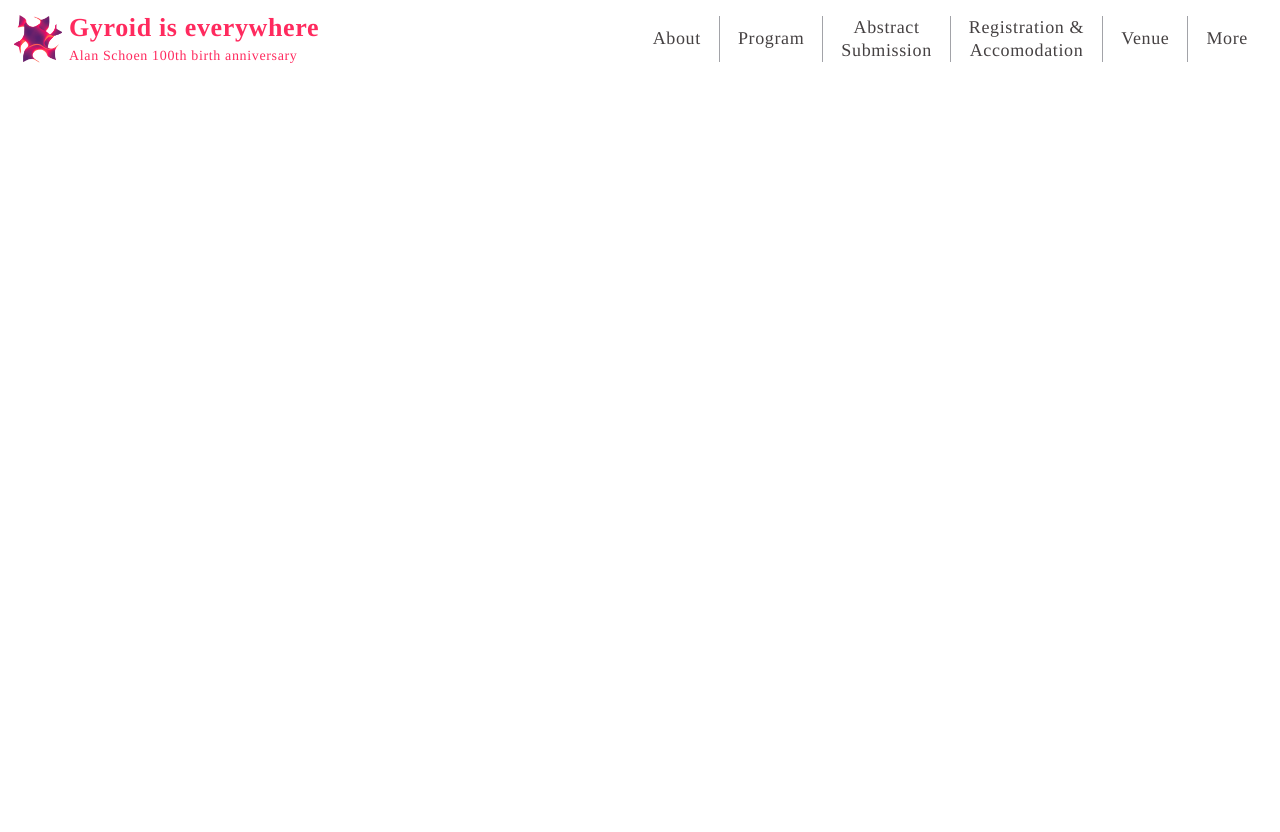
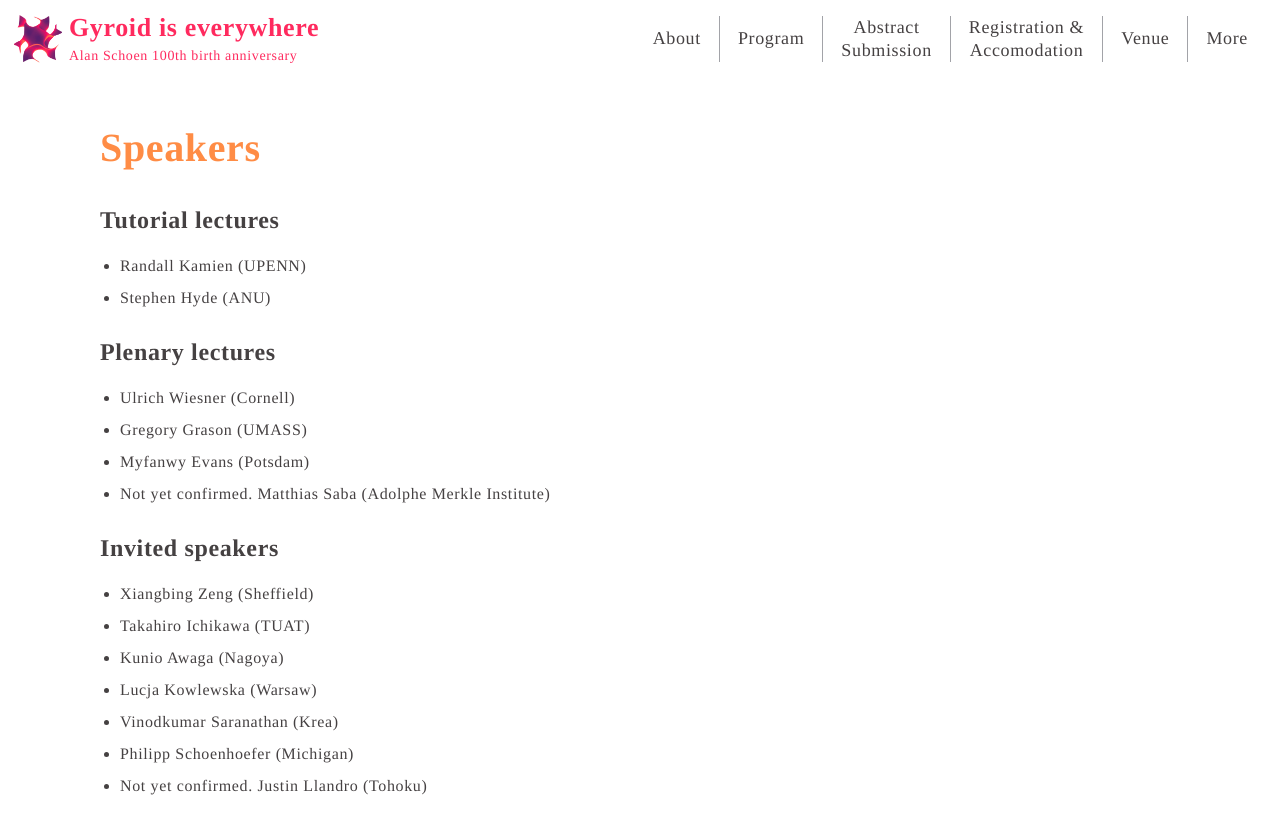
Before and after one commit to dorara-m/conference, a React (Create React App) app: page /program in a window 1280 px wide. Shown: the top 832 px of the page. Before the commit the page ends 800 px from the top, so only its background shows below. Built offline with nearby package versions, Linux system fonts and the light colour scheme.

Commit message:
update: program

```diff
--- a/src/App.jsx
+++ b/src/App.jsx
@@ -6,6 +6,7 @@ import SpNavi from "./components/spNavi/spNavi";
 import Footer from "./components/footer/footer";
 import Home from "./pages/home/Home";
 import About from "./pages/About";
+import Program from "./pages/Program";
 
 export default function App() {
   const isPC = window.innerWidth >= 768;
@@ -16,6 +17,7 @@ export default function App() {
         <Routes>
           <Route path="/" element={<Home />} />
           <Route path="/about" element={<About />} />
+          <Route path="/program" element={<Program />} />
         </Routes>
         {!isPC && <SpNavi />}
       </main>
--- a/src/App.scss
+++ b/src/App.scss
@@ -35,6 +35,7 @@ p {
     font-weight: bold;
   }
 }
+
 ol {
   margin-bottom: 24px;
   li {
--- a/src/components/section/section.scss
+++ b/src/components/section/section.scss
@@ -32,4 +32,12 @@ section {
       }
     }
   }
+
+  ul {
+    list-style: disc;
+    padding-left: 20px;
+    li + li {
+      margin-top: 8px;
+    }
+  }
 }
--- /dev/null
+++ b/src/pages/Program.jsx
@@ -0,0 +1,36 @@
+import Section from "../components/section/section";
+
+export default function Program() {
+  return (
+    <div className="About">
+      <h1 className="hidden">Program</h1>
+      <Section heading="Speakers">
+        <Section heading="Tutorial lectures" h3>
+          <ul>
+            <li>Randall Kamien (UPENN)</li>
+            <li>Stephen Hyde (ANU)</li>
+          </ul>
+        </Section>
+        <Section heading="Plenary lectures" h3>
+          <ul>
+            <li>Ulrich Wiesner (Cornell)</li>
+            <li>Gregory Grason (UMASS)</li>
+            <li>Myfanwy Evans (Potsdam)</li>
+            <li>Not yet confirmed. Matthias Saba (Adolphe Merkle Institute)</li>
+          </ul>
+        </Section>
+        <Section heading="Invited speakers" h3>
+          <ul>
+            <li>Xiangbing Zeng (Sheffield)</li>
+            <li>Takahiro Ichikawa (TUAT)</li>
+            <li>Kunio Awaga (Nagoya)</li>
+            <li>Lucja Kowlewska (Warsaw)</li>
+            <li>Vinodkumar Saranathan (Krea)</li>
+            <li>Philipp Schoenhoefer (Michigan)</li>
+            <li>Not yet confirmed. Justin Llandro (Tohoku)</li>
+          </ul>
+        </Section>
+      </Section>
+    </div>
+  );
+}
```
